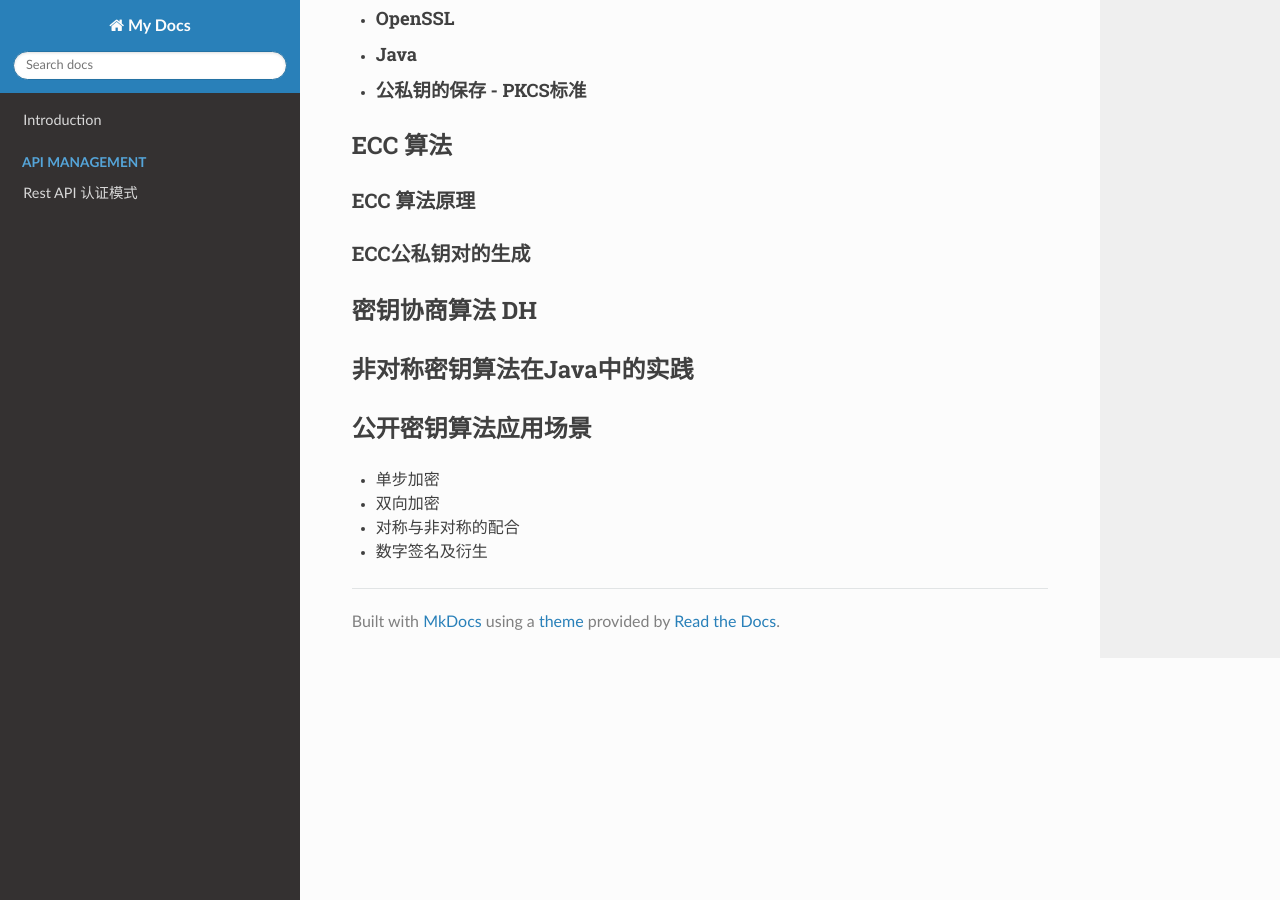
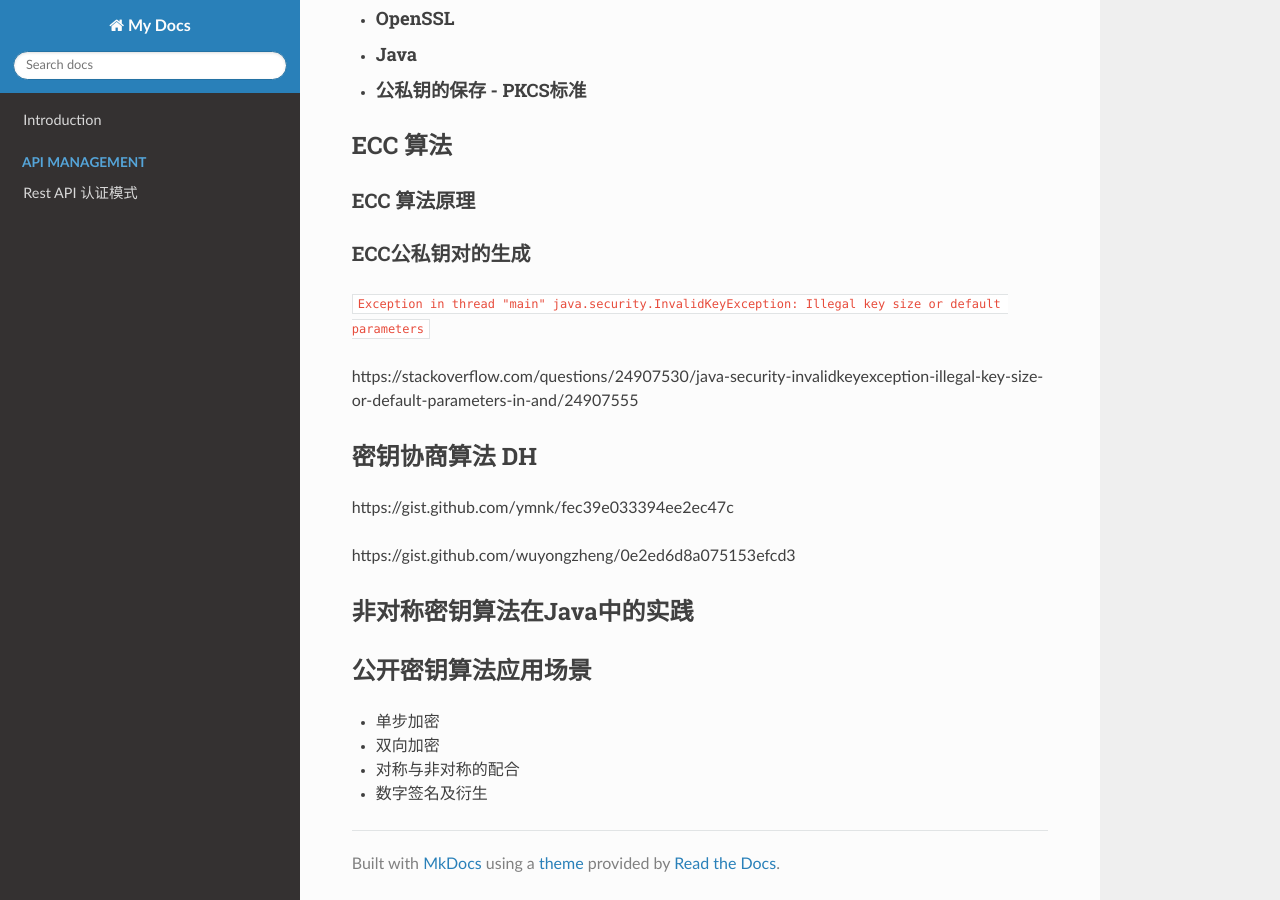
Before and after one commit to notechsolution/documentation, an MkDocs documentation site: the page built from docs/crypto/asymmetric_crypto.md, in a window 1280 px wide and 900 px high, scrolled down 1296 px. Built offline with MkDocs 1.6.1, drawn with Linux system fonts in a browser that asks for light colours; nearby versions of some CDN libraries; some of the changed lines change nothing that is shown.

Commit message:
asymmetric part 3

````diff
--- a/docs/crypto/asymmetric_crypto.md
+++ b/docs/crypto/asymmetric_crypto.md
@@ -48,11 +48,17 @@ TL;DR: 上一篇文章我们介绍了对称加密算法，其最主要的特点
 
 ### ECC公私钥对的生成
 
-####
+```Exception in thread "main" java.security.InvalidKeyException: Illegal key size or default parameters```
+
+https://stackoverflow.com/questions/24907530/java-security-invalidkeyexception-illegal-key-size-or-default-parameters-in-and/24907555
+
+
 
 ## 密钥协商算法 DH
 
+https://gist.github.com/ymnk/fec39e033394ee2ec47c
 
+https://gist.github.com/wuyongzheng/0e2ed6d8a075153efcd3
 
 ## 非对称密钥算法在Java中的实践
 
````
